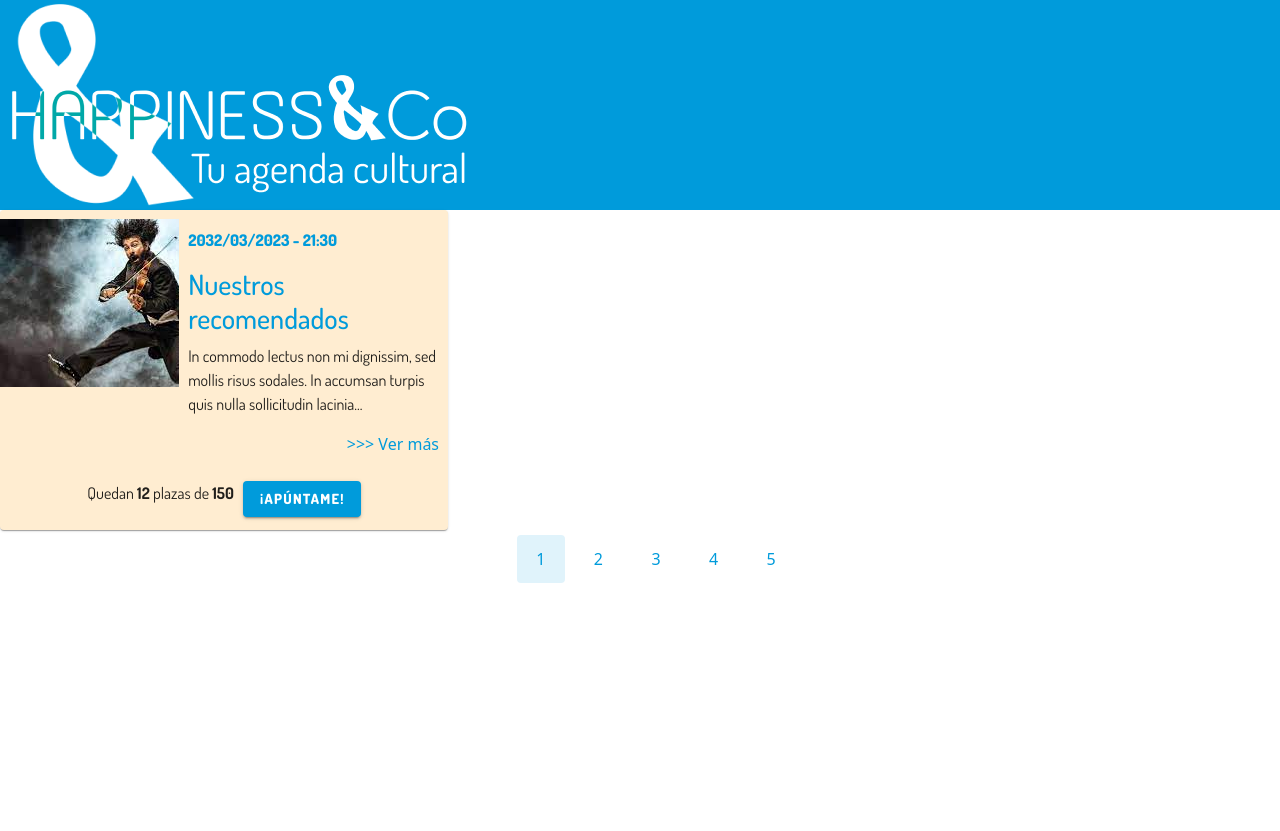
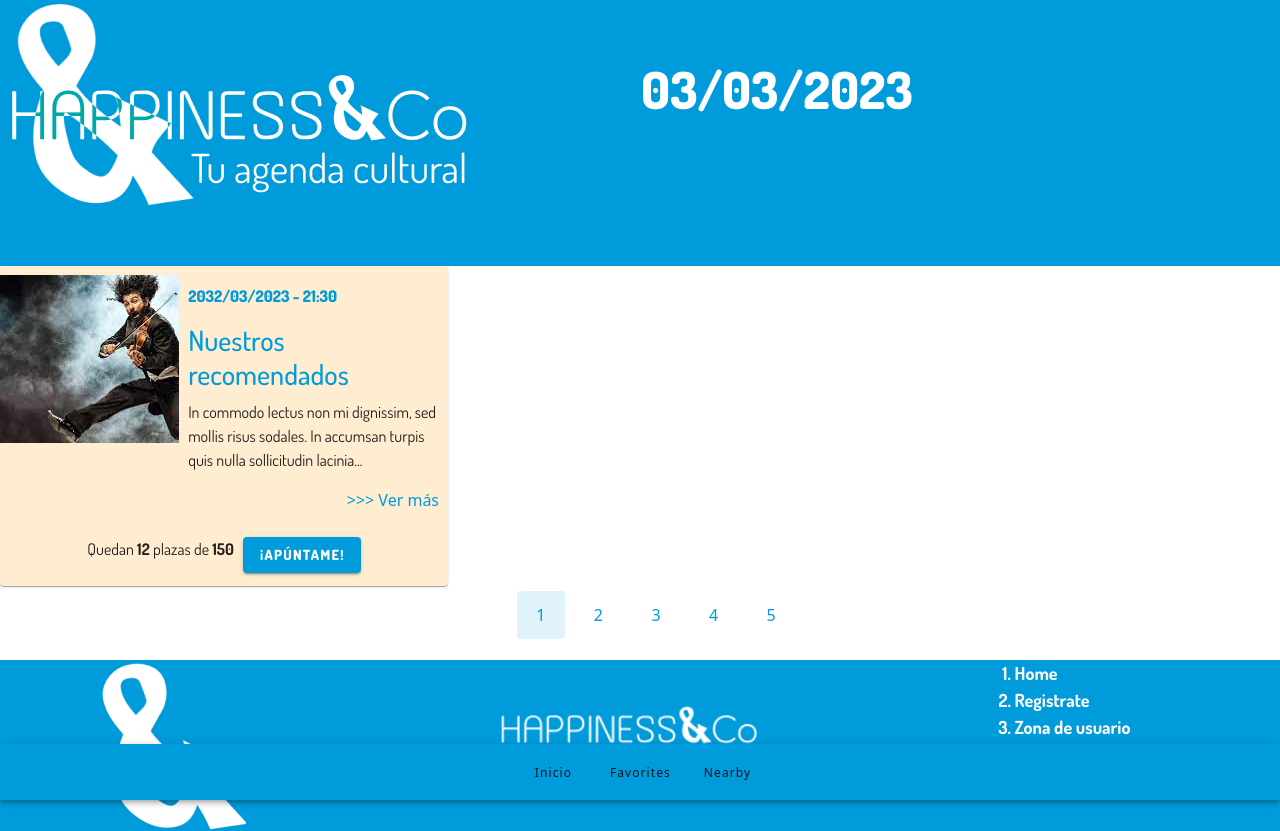
Before and after one commit to Vitoria-Oli/Upcoming-Events, a Vue app in the folder src/main/frontend/upcoming-events/: page / in a window 1280 px wide. Before the commit the page ends 800 px from the top, so only its background shows below. Built offline with nearby package versions, Linux system fonts and the light colour scheme.

Commit message:
create footer

```diff
--- a/src/main/frontend/upcoming-events/src/App.vue
+++ b/src/main/frontend/upcoming-events/src/App.vue
@@ -1,13 +1,15 @@
 <script setup>
-import { RouterLink, RouterView } from 'vue-router'
+import { RouterLink, RouterView } from 'vue-router';
 import Header from './components/Header.vue';
-import CardsEvents from './components/CardsEvents.vue'
+import CardsEvents from './components/CardsEvents.vue';
+import Footer from './components/Footer.vue';
 </script>
 
 
 <template>
 <Header></Header>
 <CardsEvents></CardsEvents>
+<Footer></Footer>
 </template>
 
 <style scoped>
--- /dev/null
+++ b/src/main/frontend/upcoming-events/src/components/Footer.vue
@@ -0,0 +1,89 @@
+<script setup>
+
+window.onload = function formDate() {
+  let today = new Date();
+
+  let day = today.getDate();
+  let month = today.getMonth() + 1;
+  let year = today.getFullYear();
+
+  day = ('0' + day).slice(-2);
+  month = ('0' + month).slice(-2);
+
+  let printDate = `${day}/${month}/${year}`
+  document.getElementById("date").innerHTML = printDate
+
+};
+
+</script>
+
+<template>
+<footer>
+    <img id="Logo" src="../assets/img/happiness-blanco-1.png" alt="">
+    <div id="Info">
+        <img id="Slogan" src="../assets/img/happiness-blanco-2.png" alt="">
+        <label for="date" id="date"></label>
+        <p >Contáctanos: somostu@happinessandco.com</p>
+    </div>
+    <div id="Nav">
+        <ol>
+            <li>Home</li>
+            <li>Registrate</li>
+            <li>Zona de usuario</li>
+            <li>Zona de administración</li>
+        </ol>
+    </div>
+</footer>
+</template>
+
+<style lang="scss" scoped>
+@import '../assets/scss/Variables.scss';
+
+footer{
+background-color: $Blue;
+display: flex;
+flex-direction: row;
+justify-content: space-around;
+width: 100%;
+
+ #Logo{
+    display: flex;
+    justify-content: start;
+    margin-left: 0%;
+ }
+
+ #Info{
+    display: flex;
+    flex-direction: column;
+    justify-content: center;
+    margin-left: 5%;
+    #Slogan{
+        width: 20vw;
+    }
+
+    label{
+        font-family: Dosis;
+        font-weight: 800;
+        color: $White;
+        font-size: 4vw;
+    }
+
+    p{
+        font-family: Dosis;
+        font-weight: 700;
+        color: $White;
+    }
+ }
+}
+
+ #Nav{
+    font-family: Dosis;
+    font-weight: 700;
+    font-size: large;
+    color: $White;
+    display: flex;
+
+
+ }
+
+</style>
--- a/src/main/frontend/upcoming-events/src/components/Header.vue
+++ b/src/main/frontend/upcoming-events/src/components/Header.vue
@@ -1,11 +1,41 @@
 <script setup>
+window.onload = function formDate() {
+  let today = new Date();
+
+  let day = today.getDate();
+  let month = today.getMonth() + 1;
+  let year = today.getFullYear();
+
+  day = ('0' + day).slice(-2);
+  month = ('0' + month).slice(-2);
+
+  let printDate = `${day}/${month}/${year}`
+  document.getElementById("date").innerHTML = printDate
+
+};
 
 </script>
 
 <template>
 <header>
-<img src="../assets/img/Header.png" alt="">
+    <img src="../assets/img/Header.png" alt="">
+    <label for="date" id="date"></label>
+    <div id="Nav">
+  <v-layout class="overflow-visible" style="height: 56px;">
+    <v-bottom-navigation
+      v-model="value"
+      active
+      color="primary">
+      <v-btn>Inicio</v-btn>
 
+      <v-btn>Favorites</v-btn>
+
+      <v-btn>
+        <span>Nearby</span>
+      </v-btn>
+    </v-bottom-navigation>
+  </v-layout>
+</div>
 </header>
 </template>
 
@@ -14,6 +44,13 @@
 
 header{
     background-color: $Blue;
+
+    label{
+        font-family: Dosis;
+        font-weight: 800;
+        color: $White;
+        font-size: 4vw;
+    }
 }
 
 </style>
```
Also changed, not shown: src/main/frontend/upcoming-events/src/assets/img/happiness-blanco-1.png (added), src/main/frontend/upcoming-events/src/assets/img/happiness-blanco-2.png (added).
